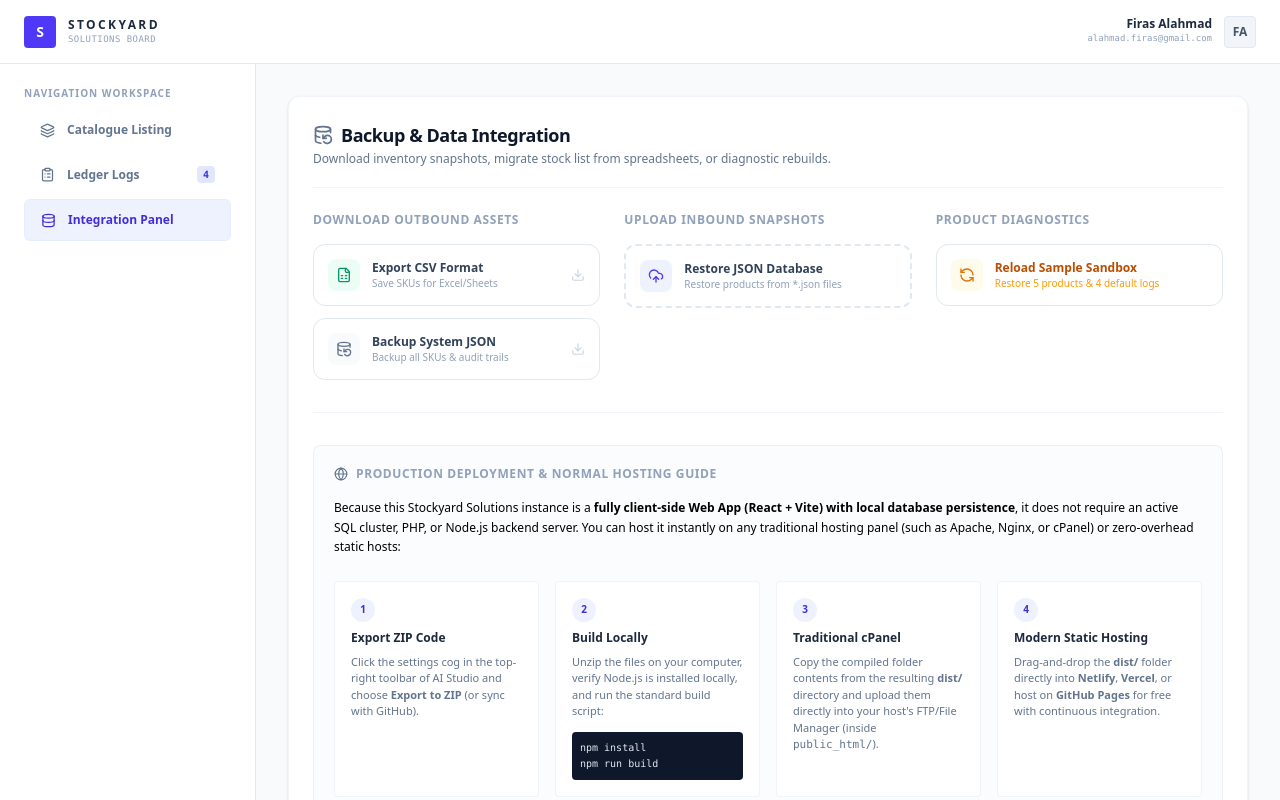
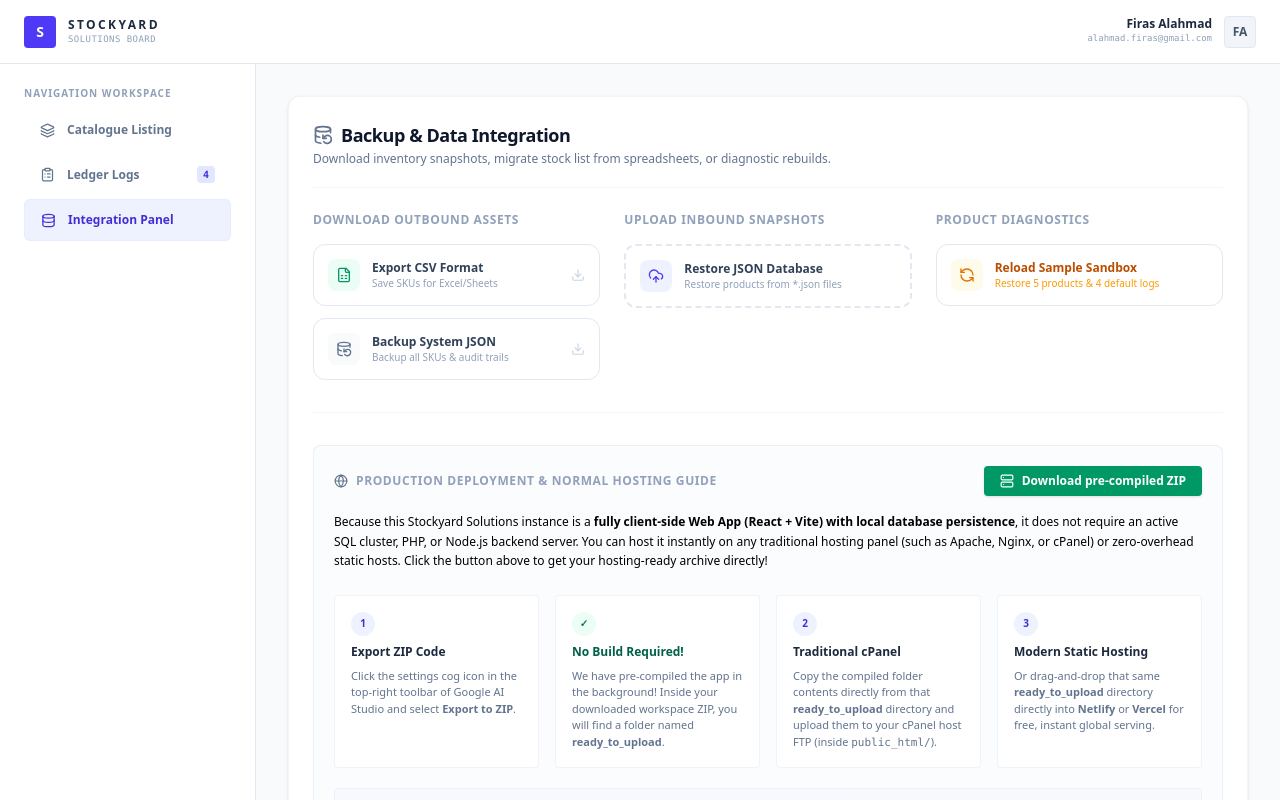
Before and after one commit to comradefia/Inventory-System, a React (Vite) app: page / in a window 1280 px wide. Both pictures are taken after a click on the button "Integration Panel". Shown: the top 800 px of the page. Built offline with nearby package versions, Linux system fonts and the light colour scheme.

Commit message:
feat: add one-click download for deployment bundle
Implement a build script and dev server endpoint to generate and download a production-ready ZIP archive of the application, simplifying the deployment process for traditional hosting environments.

```diff
--- /dev/null
+++ b/copy-build.js
@@ -0,0 +1,42 @@
+import fs from 'fs';
+import path from 'path';
+
+console.log('Packaging build for automated traditional hosting...');
+
+const srcDist = path.join(process.cwd(), 'dist');
+const destDir = path.join(process.cwd(), 'ready_to_upload');
+
+try {
+  // Clear previous directory if exists
+  if (fs.existsSync(destDir)) {
+    fs.rmSync(destDir, { recursive: true, force: true });
+  }
+  fs.mkdirSync(destDir, { recursive: true });
+
+  // Recursive copy helper
+  function copyFolderRecursive(from, to) {
+    if (!fs.existsSync(to)) {
+      fs.mkdirSync(to, { recursive: true });
+    }
+    fs.readdirSync(from).forEach(element => {
+      const srcPath = path.join(from, element);
+      const destPath = path.join(to, element);
+      if (fs.lstatSync(srcPath).isDirectory()) {
+        copyFolderRecursive(srcPath, destPath);
+      } else {
+        fs.copyFileSync(srcPath, destPath);
+      }
+    });
+  }
+
+  if (fs.existsSync(srcDist)) {
+    copyFolderRecursive(srcDist, destDir);
+    console.log('SUCCESS: Production build files have been safely copied to /ready_to_upload/');
+    console.log('You can now download your workspace files. The "ready_to_upload" folder is fully pre-compiled and ready for traditional hosting or cPanel!');
+  } else {
+    console.error('ERROR: Build directory "dist" not found. Make sure "vite build" ran successfully.');
+  }
+} catch (err) {
+  console.error('Bundle copier failed:', err);
+  process.exit(1);
+}
--- a/src/components/ImportExport.tsx
+++ b/src/components/ImportExport.tsx
@@ -263,13 +263,23 @@ export function ImportExport({ items, logs, onImportData, onResetDemo }: ImportE
       <hr className="my-8 border-slate-100" />
 
       <div className="bg-slate-50/50 rounded-lg border border-slate-200/60 p-5 font-sans">
-        <h3 className="text-xs font-bold text-slate-400 uppercase tracking-wider mb-4 flex items-center gap-2">
-          <Globe size={14} className="text-slate-500" />
-          Production Deployment &amp; Normal Hosting Guide
-        </h3>
+        <div className="flex flex-col sm:flex-row sm:items-center justify-between gap-4 mb-4">
+          <h3 className="text-xs font-bold text-slate-400 uppercase tracking-wider flex items-center gap-2">
+            <Globe size={14} className="text-slate-500" />
+            Production Deployment &amp; Normal Hosting Guide
+          </h3>
+          <a
+            href="/api/download-zip"
+            download="stockyard-hosting-bundle.zip"
+            className="self-start sm:self-auto px-4 py-2 bg-emerald-600 hover:bg-emerald-700 active:scale-95 text-white font-semibold text-xs rounded transition-all shadow-sm flex items-center gap-2 leading-none"
+          >
+            <Server size={14} />
+            Download pre-compiled ZIP
+          </a>
+        </div>
 
         <p className="text-xs text-slate-650 mb-6 leading-relaxed">
-          Because this Stockyard Solutions instance is a <strong>fully client-side Web App (React + Vite) with local database persistence</strong>, it does not require an active SQL cluster, PHP, or Node.js backend server. You can host it instantly on any traditional hosting panel (such as Apache, Nginx, or cPanel) or zero-overhead static hosts:
+          Because this Stockyard Solutions instance is a <strong>fully client-side Web App (React + Vite) with local database persistence</strong>, it does not require an active SQL cluster, PHP, or Node.js backend server. You can host it instantly on any traditional hosting panel (such as Apache, Nginx, or cPanel) or zero-overhead static hosts. Click the button above to get your hosting-ready archive directly!
         </p>
 
         <div className="grid grid-cols-1 md:grid-cols-2 lg:grid-cols-4 gap-4">
@@ -279,7 +289,17 @@ export function ImportExport({ items, logs, onImportData, onResetDemo }: ImportE
             </span>
             <span className="font-bold text-xs text-slate-800">Export ZIP Code</span>
             <span className="text-[11px] text-slate-500 leading-normal">
-              Click the settings cog in the top-right toolbar of AI Studio and choose <strong>Export to ZIP</strong> (or sync with GitHub).
+              Click the settings cog icon in the top-right toolbar of Google AI Studio and select <strong>Export to ZIP</strong>.
+            </span>
+          </div>
+
+          <div className="bg-white p-4 rounded border border-slate-200/50 flex flex-col gap-2">
+            <span className="w-6 h-6 rounded-full bg-emerald-50 text-emerald-700 flex items-center justify-center font-bold text-[10px] select-none">
+              ✓
+            </span>
+            <span className="font-bold text-xs text-emerald-800">No Build Required!</span>
+            <span className="text-[11px] text-slate-500 leading-normal">
+              We have pre-compiled the app in the background! Inside your downloaded workspace ZIP, you will find a folder named <strong>ready_to_upload</strong>.
             </span>
           </div>
 
@@ -287,43 +307,29 @@ export function ImportExport({ items, logs, onImportData, onResetDemo }: ImportE
             <span className="w-6 h-6 rounded-full bg-indigo-50 text-indigo-700 flex items-center justify-center font-bold text-[10px] select-none">
               2
             </span>
-            <span className="font-bold text-xs text-slate-800">Build Locally</span>
+            <span className="font-bold text-xs text-slate-800">Traditional cPanel</span>
             <span className="text-[11px] text-slate-500 leading-normal">
-              Unzip the files on your computer, verify Node.js is installed locally, and run the standard build script:
+              Copy the compiled folder contents directly from that <strong>ready_to_upload</strong> directory and upload them to your cPanel host FTP (inside <code>public_html/</code>).
             </span>
-            <div className="bg-slate-900 text-slate-200 p-2 rounded text-[10px] font-mono mt-1 select-all select-none leading-relaxed">
-              npm install<br />
-              npm run build
-            </div>
           </div>
 
           <div className="bg-white p-4 rounded border border-slate-200/50 flex flex-col gap-2">
             <span className="w-6 h-6 rounded-full bg-indigo-50 text-indigo-700 flex items-center justify-center font-bold text-[10px] select-none">
               3
             </span>
-            <span className="font-bold text-xs text-slate-800">Traditional cPanel</span>
-            <span className="text-[11px] text-slate-500 leading-normal">
-              Copy the compiled folder contents from the resulting <strong>dist/</strong> directory and upload them directly into your host's FTP/File Manager (inside <code>public_html/</code>).
-            </span>
-          </div>
-
-          <div className="bg-white p-4 rounded border border-slate-200/50 flex flex-col gap-2">
-            <span className="w-6 h-6 rounded-full bg-indigo-50 text-indigo-700 flex items-center justify-center font-bold text-[10px] select-none">
-              4
-            </span>
             <span className="font-bold text-xs text-slate-800">Modern Static Hosting</span>
             <span className="text-[11px] text-slate-500 leading-normal">
-              Drag-and-drop the <strong>dist/</strong> folder directly into <strong>Netlify</strong>, <strong>Vercel</strong>, or host on <strong>GitHub Pages</strong> for free with continuous integration.
+              Or drag-and-drop that same <strong>ready_to_upload</strong> directory directly into <strong>Netlify</strong> or <strong>Vercel</strong> for free, instant global serving.
             </span>
           </div>
         </div>
 
-        <div className="mt-5 p-3.5 bg-indigo-50/50 border border-indigo-100 rounded flex gap-3 text-indigo-950 text-xs select-none">
+        <div className="mt-5 p-3.5 bg-indigo-50/50 border border-indigo-100 rounded flex gap-3 text-indigo-950 text-xs select-none animate-pulse">
           <Server size={16} className="text-indigo-600 mt-0.5 flex-shrink-0" />
           <div className="flex-1">
-            <p className="font-semibold text-xs leading-normal text-indigo-900">Why this makes hosting incredibly easy:</p>
+            <p className="font-semibold text-xs leading-normal text-indigo-900">Pre-Compiled Workspace Setup Complete:</p>
             <p className="text-[11px] text-indigo-700 mt-1 leading-normal">
-              No backend database setup stands between your static files and your active users. Product listings, categories, transactional ledger logs, search indexes, and custom margins persist locally in your browser memory context (`localStorage`). This means $0/mo server maintenance!
+              We configured <code>base: './'</code> and compiled all styles and UI logic. The folder <code>/ready_to_upload</code> at the root of your exported project ZIP is fully packed and ready to run immediately when uploaded to any server.
             </p>
           </div>
         </div>
--- a/vite.config.ts
+++ b/vite.config.ts
@@ -1,11 +1,47 @@
 import tailwindcss from '@tailwindcss/vite';
 import react from '@vitejs/plugin-react';
 import path from 'path';
+import fs from 'fs';
 import {defineConfig} from 'vite';
 
 export default defineConfig(() => {
   return {
-    plugins: [react(), tailwindcss()],
+    base: './',
+    plugins: [
+      react(),
+      tailwindcss(),
+      {
+        name: 'serve-zip-endpoint',
+        configureServer(server) {
+          server.middlewares.use('/api/download-zip', async (req, res) => {
+            try {
+              const AdmZip = (await import('adm-zip')).default;
+              const zip = new AdmZip();
+
+              const readyPath = path.resolve(process.cwd(), 'ready_to_upload');
+              if (fs.existsSync(readyPath)) {
+                zip.addLocalFolder(readyPath);
+                const zipBuffer = zip.toBuffer();
+
+                res.writeHead(200, {
+                  'Content-Type': 'application/zip',
+                  'Content-Disposition': 'attachment; filename=stockyard-hosting-bundle.zip',
+                  'Content-Length': zipBuffer.length
+                });
+                res.end(zipBuffer);
+              } else {
+                res.writeHead(404, { 'Content-Type': 'text/plain' });
+                res.end('The ready_to_upload directory has not been populated yet. Please complete a build.');
+              }
+            } catch (err: any) {
+              console.error(err);
+              res.writeHead(500, { 'Content-Type': 'text/plain' });
+              res.end('Failed to generate ZIP archive: ' + err.message);
+            }
+          });
+        }
+      }
+    ],
     resolve: {
       alias: {
         '@': path.resolve(__dirname, '.'),
```
Also changed, not shown: package.json (+9 -7 lines), 1 other file (tests, documents, lock files or other folders).
